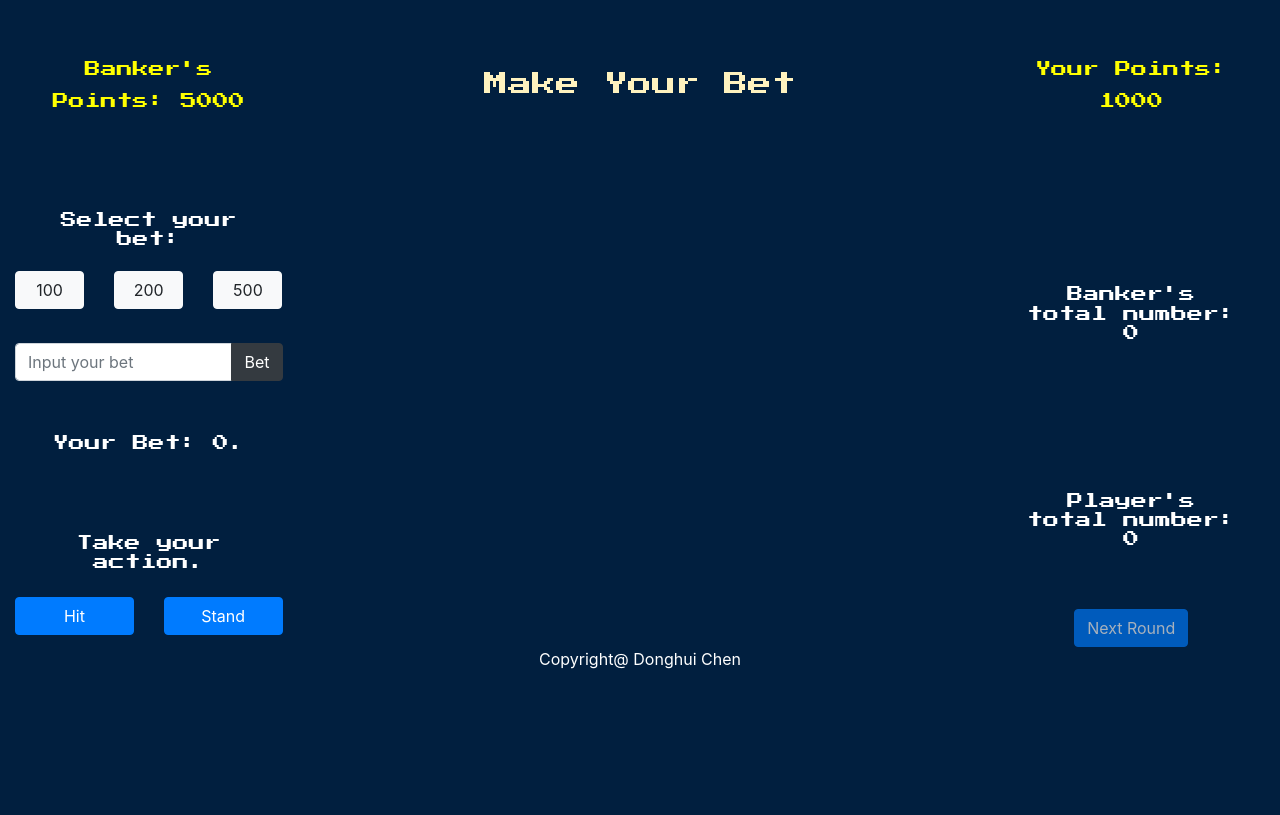
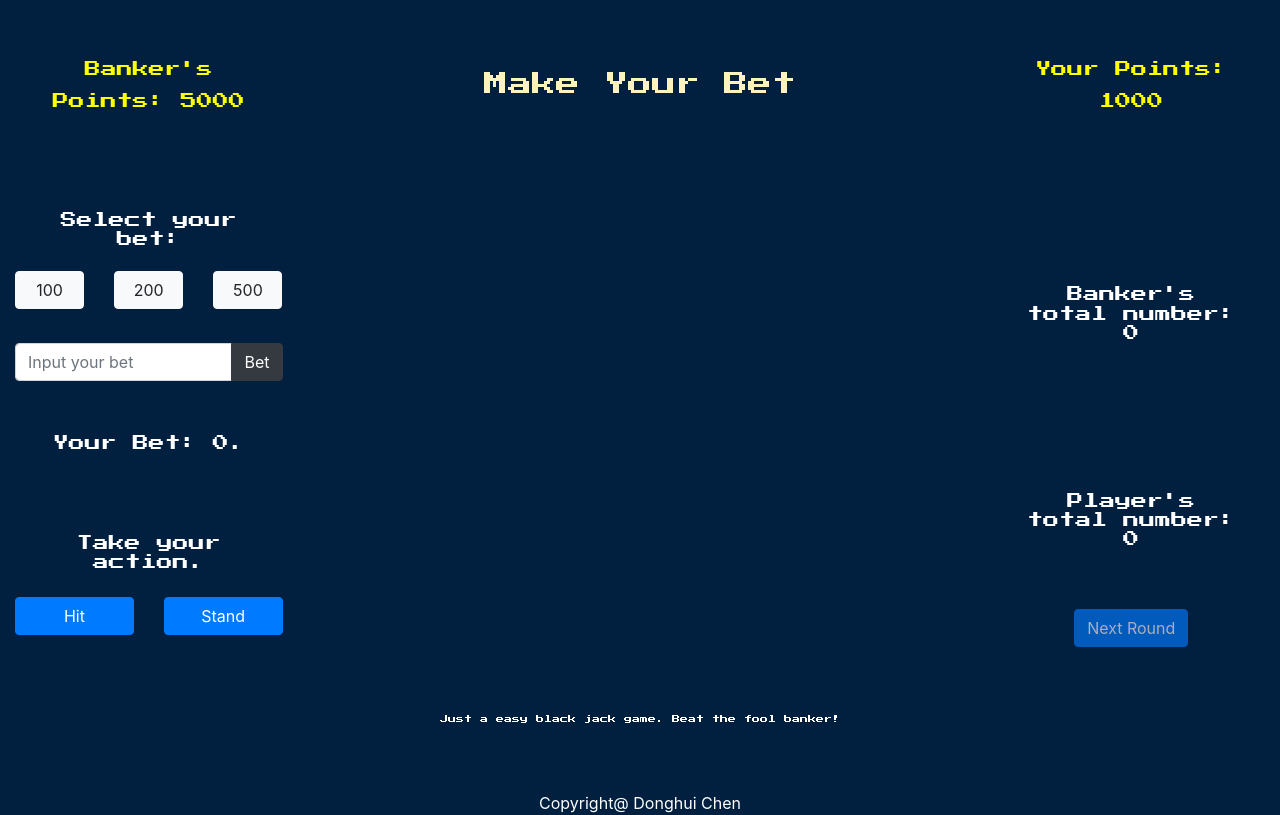
Before and after one commit to cdhcs1516/Little-Black-Jack, a plain HTML site: page index.html in a window 1280 px wide. Drawn offline with nearby package versions, Linux system fonts and the light colour scheme.

Commit message:
Update index.html

```diff
--- a/index.html
+++ b/index.html
@@ -120,6 +120,9 @@
   </section>
 
   <section id="bottom-section">
+    <div>
+      <h6 class="bottom-intro">Just a easy black jack game. Beat the fool banker!</h6>
+    </div>
     <footer>Copyright@ Donghui Chen</footer>
   </section>
 
```
